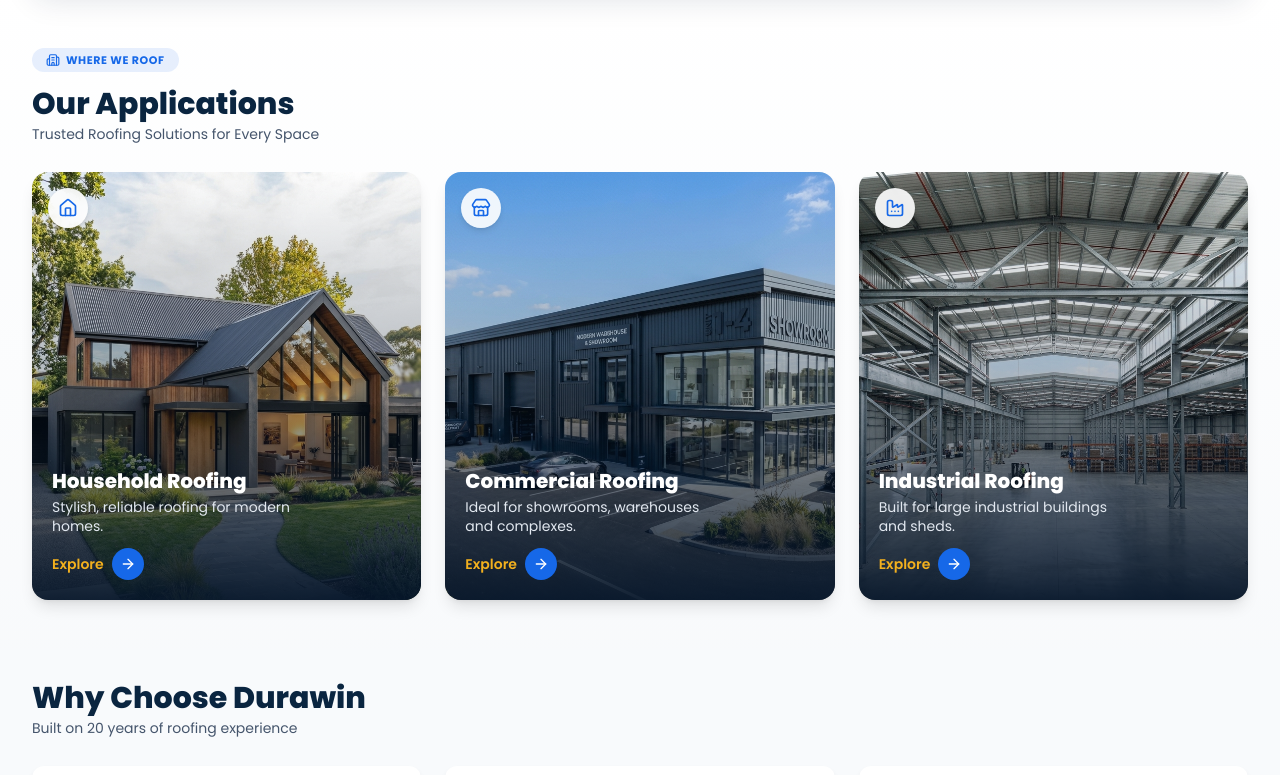
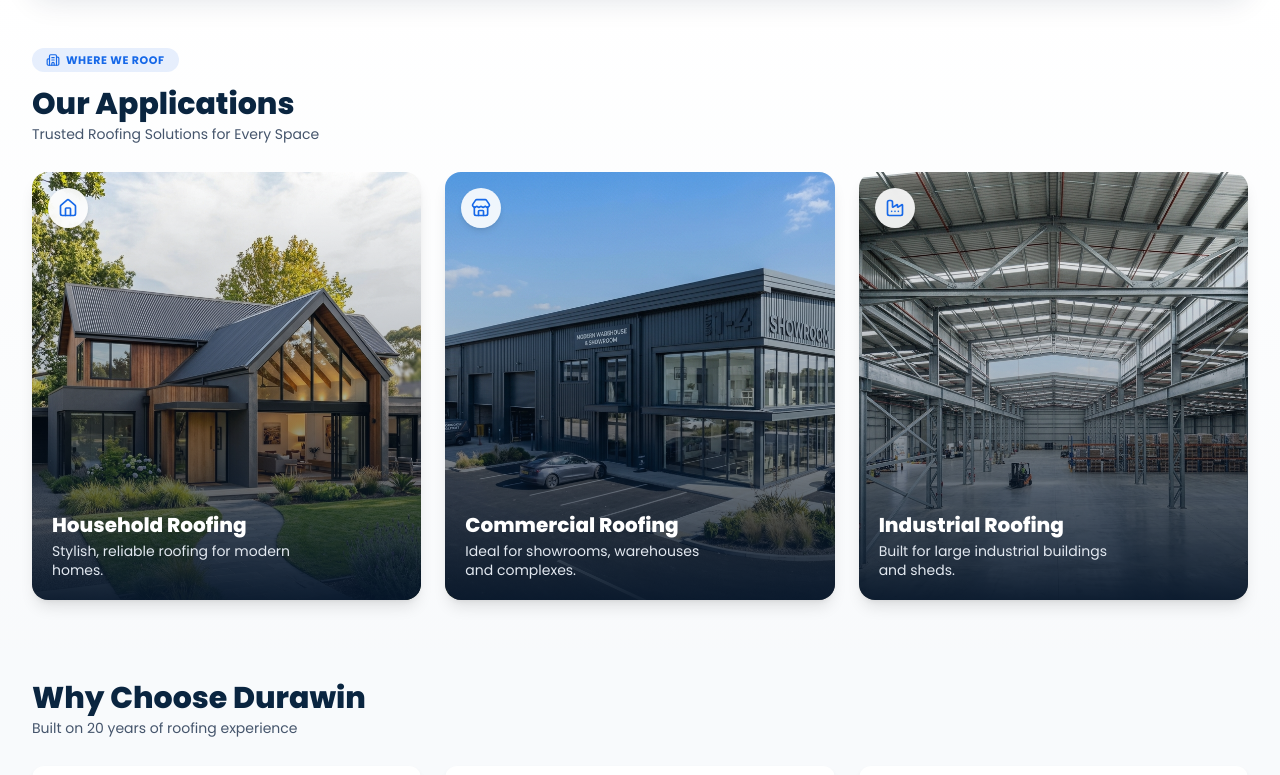
Before and after one commit to MeetM23/melvin-josheph, a Next.js app: page / in a window 1280 px wide. Shown: the part 711-1486 px from the top of the page. Built offline with nearby package versions, Linux system fonts and the light colour scheme.

Commit message:
feat: add home page with hero, features, applications, and partner sections

```diff
--- a/app/page.tsx
+++ b/app/page.tsx
@@ -92,17 +92,16 @@ export default function Home() {
 
           <div className="-mx-4 mt-4 flex scroll-pl-4 snap-x snap-mandatory gap-3 overflow-x-auto px-4 pb-4 pt-1 [scrollbar-width:none] [&::-webkit-scrollbar]:hidden sm:mx-0 sm:mt-7 sm:grid sm:grid-cols-3 sm:gap-6 sm:overflow-visible sm:px-0 sm:pb-0 sm:pt-0">
             {applications.map(({ title, desc, image, Icon }) => (
-              <Link
-                href="/products#applications"
+              <div
                 key={title}
-                className="group relative block aspect-[4/5] w-[78%] max-w-[320px] shrink-0 snap-start overflow-hidden rounded-xl shadow-lg outline-none transition duration-300 hover:-translate-y-1 hover:shadow-2xl focus-visible:ring-2 focus-visible:ring-brand focus-visible:ring-offset-2 sm:aspect-[4/4.4] sm:w-auto sm:max-w-none sm:shrink sm:rounded-2xl"
+                className="relative block aspect-[4/5] w-[78%] max-w-[320px] shrink-0 snap-start overflow-hidden rounded-xl shadow-lg sm:aspect-[4/4.4] sm:w-auto sm:max-w-none sm:shrink sm:rounded-2xl"
               >
                 <Image
                   src={image}
                   alt={title}
                   fill
                   sizes="(max-width: 640px) 78vw, (max-width: 1023px) 33vw, 380px"
-                  className="object-cover transition duration-700 group-hover:scale-110"
+                  className="object-cover"
                 />
                 <div className="absolute inset-0 bg-gradient-to-t from-navy-dark/95 via-navy-dark/30 to-transparent" />
 
@@ -113,14 +112,8 @@ export default function Home() {
                 <div className="absolute inset-x-0 bottom-0 p-4 sm:p-5">
                   <h3 className="text-xl font-extrabold leading-tight text-white">{title}</h3>
                   <p className="mt-1 max-w-[16rem] text-sm leading-snug text-slate-200">{desc}</p>
-                  <span className="mt-3 inline-flex items-center gap-2 text-sm font-semibold text-gold">
-                    <span>Explore</span>
-                    <span className="flex h-8 w-8 items-center justify-center rounded-full bg-brand text-white transition group-hover:translate-x-1">
-                      <ArrowRight className="h-4 w-4" />
-                    </span>
-                  </span>
                 </div>
-              </Link>
+              </div>
             ))}
           </div>
           <p className="mt-1 flex items-center gap-1 text-xs font-medium text-slate-500 sm:hidden">
```
Also changed, not shown: WhatsApp Image 2026-10-23 at 13.38.03.jpeg (deleted).
